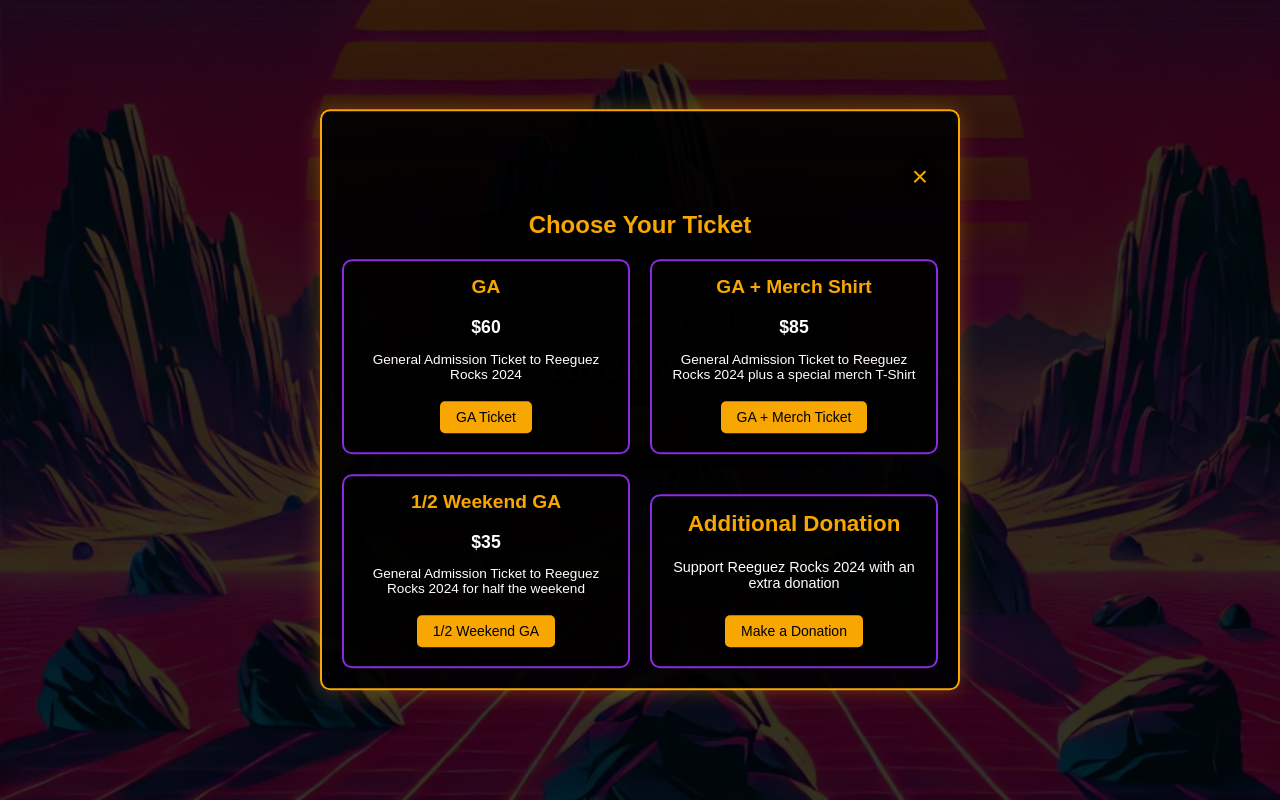
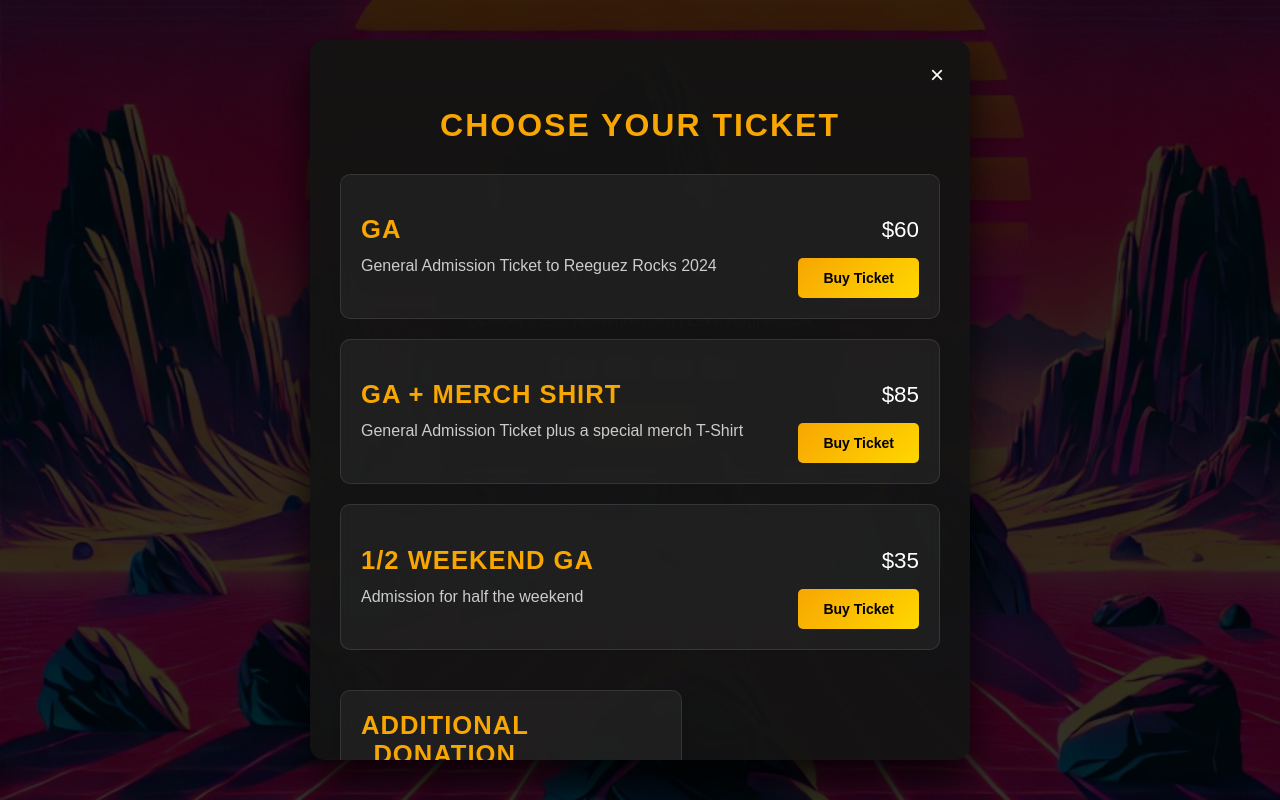
Before and after one commit to garrettw98/reeguezrocks.com, a plain HTML site: page index.html in a window 1280 px wide. Both pictures are taken after a click on the button "TICKETS". Drawn offline with Linux system fonts and the light colour scheme.

Commit message:
Ticket Buy Page Updated

```diff
--- a/index.html
+++ b/index.html
@@ -188,14 +188,14 @@
             top: 50%;
             left: 50%;
             transform: translate(-50%, -50%);
-            background-color: rgba(0, 0, 0, 0.9);
-            color: white;
-            border: 2px solid #f7a602;
-            box-shadow: 0 0 20px rgba(247, 166, 2, 0.3);
-            padding: 60px 20px 20px;
-            border-radius: 10px;
+            background-color: rgba(30, 30, 30, 0.95);
+            color: #fff;
+            border-radius: 15px;
+            padding: 40px 30px;
+            box-shadow: 0 15px 30px rgba(0, 0, 0, 0.5);
             z-index: 1001;
-            max-width: 80%;
+            max-width: 600px;
+            width: 90%;
             max-height: 80%;
             overflow-y: auto;
         }
@@ -216,108 +216,70 @@
         }
         .ticket-options-container {
             display: flex;
-            flex-wrap: wrap;
-            justify-content: center;
+            flex-direction: column;
             gap: 20px;
-            margin-top: 20px;
-            width: 100%;
         }
         .ticket-option, .donation-option {
-            flex: 1 1 calc(33.333% - 40px); /* 3 columns */
-            max-width: 300px;
-            min-width: 220px;
-            background-color: rgba(0, 0, 0, 0.7);
-            border: 2px solid #8A2BE2;
-            color: white;
+            background-color: #222;
+            border: 1px solid #444;
             border-radius: 10px;
-            padding: 15px;
-            box-shadow: 0 4px 6px rgba(0, 0, 0, 0.1);
-            text-align: center;
+            padding: 20px;
+            display: flex;
+            align-items: center;
+            justify-content: space-between;
         }
-        .ticket-option h3 {
-            margin-top: 0;
-            font-size: 1.2em;
+        .ticket-option h3, .donation-option h3 {
+            margin: 0 0 10px;
+            font-size: 1.4em;
             color: #f7a602;
         }
-        .ticket-option .price {
-            font-size: 1.1em;
-            font-weight: bold;
-            margin: 8px 0;
+        .ticket-info {
+            flex: 1;
         }
-        .ticket-option .description {
-            font-size: 0.85em;
-            margin-bottom: 15px;
+        .ticket-action {
+            text-align: right;
+            min-width: 100px;
+        }
+        .ticket-option .description, .donation-option .description {
+            margin: 0;
+            font-size: 0.95em;
+            color: #ccc;
+        }
+        .ticket-option .price, .donation-option .price {
+            font-size: 1.2em;
+            color: #fff;
+            margin-bottom: 10px;
         }
         .ticket-button {
             background-color: #f7a602;
             border: none;
-            color: black;
-            padding: 8px 16px;
-            text-align: center;
+            color: #000;
+            padding: 10px 20px;
+            font-size: 14px;
+            border-radius: 5px;
+            cursor: pointer;
+            transition: background-color 0.3s ease;
             text-decoration: none;
-            display: inline-block;
-            font-size: 14px;
-            margin: 4px 2px;
-            cursor: pointer;
-            border-radius: 5px;
-            transition: all 0.3s ease;
         }
         .ticket-button:hover {
             background-color: #ffd700;
-            color: black;
         }
-        @media (max-width: 1024px) {
-            .ticket-option, .donation-option {
-                flex: 1 1 calc(50% - 40px); /* 2 columns */
-            }
-        }
-        @media (max-width: 768px) {
-            .form-container {
-                max-width: 90%;
-                width: 90%;
-                overflow-x: hidden;
-                overflow-y: auto;
-                max-height: 90vh;
-                padding-top: 80px;
+        #form-title {
+            color: #f7a602;
+            text-align: center;
+            margin-bottom: 30px;
+            font-size: 1.8em;
         }
         #close-form {
-                top: 40px;
+            position: absolute;
             right: 20px;
-                font-size: 28px;
-                z-index: 1002;
-            }
-            .ticket-option, .donation-option {
-                flex: 1 1 100%; /* 1 column */
-                max-width: 100%;
-                padding: 12px;
-            }
-            .ticket-option h3 {
-                font-size: 1.1em;
-            }
-            .ticket-option .price {
-                font-size: 1em;
-            }
-            .ticket-option .description {
-                font-size: 0.8em;
-            }
-            .ticket-button {
-                padding: 6px 12px;
-                font-size: 12px;
-            }
-        }
-        #close-form {
-            position: fixed;
-            right: 20px;
-            top: 40px;
+            top: 20px;
             font-size: 28px;
             cursor: pointer;
             background: none;
             border: none;
-            color: #f7a602;
-            padding: 10px;
+            color: #fff;
             z-index: 1002;
-            background-color: rgba(0, 0, 0, 0.7);
-            border-radius: 50%;
         }
         #close-form:hover {
             color: #ffd700;
@@ -333,11 +295,6 @@
             font-size: 2em;
             margin-top: 20px;
             color: white;
-        }
-        #form-title {
-            color: #f7a602;
-            text-align: center;
-            margin-bottom: 20px;
         }
         #donation-field label {
             color: white;
@@ -465,6 +422,230 @@
             #close-form {
                 top: calc(40px + env(safe-area-inset-top));
             }
+        }
+
+        /* Updated styles for the ticket modal (form-container) */
+        .form-container {
+            display: none; /* Hidden by default */
+            position: fixed;
+            top: 50%;
+            left: 50%;
+            transform: translate(-50%, -50%) scale(0.95);
+            background: rgba(20, 20, 20, 0.95);
+            color: #fff;
+            border-radius: 15px;
+            padding: 40px 30px;
+            box-shadow: 0 20px 40px rgba(0, 0, 0, 0.8);
+            z-index: 1001;
+            max-width: 600px;
+            width: 90%;
+            max-height: 80%;
+            overflow-y: auto;
+            opacity: 0;
+            transition: opacity 0.3s ease, transform 0.3s ease;
+        }
+
+        /* Apply padding adjustments for smaller screens */
+        @media (max-width: 480px) {
+            .form-container {
+                padding: 20px 15px;
+            }
+        }
+
+        .form-container.show {
+            display: block;
+            opacity: 1;
+            transform: translate(-50%, -50%) scale(1);
+        }
+
+        #form-title {
+            color: #f7a602;
+            text-align: center;
+            margin-bottom: 30px;
+            font-size: 2em;
+            font-weight: bold;
+            text-transform: uppercase;
+            letter-spacing: 2px;
+
+            /* Adjust font size for smaller screens */
+            @media (max-width: 480px) {
+                font-size: 1.5em;
+            }
+        }
+
+        /* Close button adjustments */
+        #close-form {
+            position: absolute;
+            right: 20px;
+            top: 20px;
+            font-size: 24px;
+            cursor: pointer;
+            background: none;
+            border: none;
+            color: #fff;
+            z-index: 1002;
+            transition: color 0.3s ease;
+        }
+        #close-form:hover {
+            color: #ffd700;
+        }
+
+        /* Ticket options styling */
+        .ticket-options-container {
+            display: flex;
+            flex-direction: column;
+            gap: 20px;
+        }
+
+        .ticket-option, .donation-option {
+            background: rgba(255, 255, 255, 0.05);
+            border: 1px solid rgba(255, 255, 255, 0.1);
+            border-radius: 10px;
+            padding: 20px;
+            display: flex;
+            align-items: center;
+            justify-content: space-between;
+            backdrop-filter: blur(5px);
+            transition: transform 0.3s ease, box-shadow 0.3s ease;
+        }
+
+        .ticket-option:hover, .donation-option:hover {
+            transform: translateY(-5px);
+            box-shadow: 0 15px 30px rgba(0, 0, 0, 0.5);
+        }
+
+        .ticket-option h3, .donation-option h3 {
+            margin: 0 0 10px;
+            font-size: 1.6em;
+            color: #f7a602;
+            text-transform: uppercase;
+            letter-spacing: 1px;
+
+            /* Adjust font size for smaller screens */
+            @media (max-width: 480px) {
+                font-size: 1.4em;
+            }
+        }
+
+        .ticket-info {
+            flex: 1;
+            margin-right: 20px;
+
+            /* Adjust margin for smaller screens */
+            @media (max-width: 600px) {
+                margin-right: 0;
+            }
+        }
+
+        .ticket-action {
+            text-align: right;
+            min-width: 120px;
+
+            /* Adjust alignment for smaller screens */
+            @media (max-width: 600px) {
+                text-align: left;
+                margin-top: 15px;
+                width: 100%;
+            }
+        }
+
+        .ticket-option .description, .donation-option .description {
+            margin: 0;
+            font-size: 1em;
+            color: #ccc;
+            line-height: 1.5;
+
+            /* Adjust font size for smaller screens */
+            @media (max-width: 480px) {
+                font-size: 0.95em;
+            }
+        }
+
+        .ticket-option .price, .donation-option .price {
+            font-size: 1.4em;
+            color: #fff;
+            margin-bottom: 15px;
+
+            /* Adjust font size for smaller screens */
+            @media (max-width: 480px) {
+                font-size: 1.2em;
+            }
+        }
+
+        .ticket-button {
+            background: linear-gradient(135deg, #f7a602, #ffd700);
+            border: none;
+            color: #000;
+            padding: 12px 25px;
+            font-size: 14px;
+            font-weight: bold;
+            border-radius: 5px;
+            cursor: pointer;
+            transition: background 0.3s ease, transform 0.3s ease;
+            text-decoration: none;
+            display: inline-block;
+
+            /* Adjust font size and padding for smaller screens */
+            @media (max-width: 480px) {
+                font-size: 13px;
+                padding: 10px 20px;
+            }
+        }
+        .ticket-button:hover {
+            background: linear-gradient(135deg, #ffd700, #f7a602);
+            transform: translateY(-2px);
+        }
+
+        /* Media queries for responsiveness */
+        @media (max-width: 600px) {
+            .form-container {
+                padding: 20px 15px;
+            }
+            .ticket-option, .donation-option {
+                flex-direction: column;
+                align-items: flex-start;
+            }
+            .ticket-action {
+                text-align: left;
+                width: 100%;
+                margin-top: 15px;
+            }
+            .ticket-button {
+                width: 100%;
+                padding: 14px;
+            }
+        }
+
+        @media (max-width: 480px) {
+            .ticket-button {
+                padding: 12px;
+            }
+        }
+
+        /* Adjustments for very small screens */
+        @media (max-width: 360px) {
+            .ticket-button {
+                padding: 10px;
+                font-size: 12px;
+            }
+        }
+
+        /* Style for the overlay */
+        .overlay {
+            display: none; /* Hidden by default */
+            position: fixed;
+            top: 0;
+            left: 0;
+            width: 100%;
+            height: 100%;
+            background: rgba(0, 0, 0, 0.8);
+            z-index: 1000;
+            opacity: 0;
+            transition: opacity 0.3s ease;
+        }
+        .overlay.show {
+            display: block;
+            opacity: 1;
         }
     </style>
     <script src="https://js.stripe.com/v3/"></script>
@@ -633,31 +814,46 @@
 
             <div class="ticket-options-container">
                 <div class="ticket-option">
+                    <div class="ticket-info">
                         <h3>GA</h3>
+                        <p class="description">General Admission Ticket to Reeguez Rocks 2024</p>
+                    </div>
+                    <div class="ticket-action">
                         <p class="price">$60</p>
-                    <p class="description">General Admission Ticket to Reeguez Rocks 2024</p>
-                    <a href="https://donate.stripe.com/aEU4gz9li5xd6g86os" class="ticket-button">GA Ticket</a>
+                        <a href="https://donate.stripe.com/aEU4gz9li5xd6g86os" class="ticket-button">Buy Ticket</a>
+                    </div>
                 </div>
 
                 <div class="ticket-option">
+                    <div class="ticket-info">
                         <h3>GA + Merch Shirt</h3>
+                        <p class="description">General Admission Ticket plus a special merch T-Shirt</p>
+                    </div>
+                    <div class="ticket-action">
                         <p class="price">$85</p>
-                    <p class="description">General Admission Ticket to Reeguez Rocks 2024 plus a special merch T-Shirt</p>
-                    <a href="https://donate.stripe.com/bIY00jdBy9Nt9sk4gl" class="ticket-button">GA + Merch Ticket</a>
+                        <a href="https://donate.stripe.com/bIY00jdBy9Nt9sk4gl" class="ticket-button">Buy Ticket</a>
+                    </div>
                 </div>
 
-                <!-- New Half-Weekend GA ticket option -->
                 <div class="ticket-option">
+                    <div class="ticket-info">
                         <h3>1/2 Weekend GA</h3>
+                        <p class="description">Admission for half the weekend</p>
+                    </div>
+                    <div class="ticket-action">
                         <p class="price">$35</p>
-                    <p class="description">General Admission Ticket to Reeguez Rocks 2024 for half the weekend</p>
-                    <a href="https://donate.stripe.com/4gw28rfJG0cTawo6ou" class="ticket-button">1/2 Weekend GA</a>
+                        <a href="https://donate.stripe.com/4gw28rfJG0cTawo6ou" class="ticket-button">Buy Ticket</a>
+                    </div>
                 </div>
 
                 <div class="donation-option">
+                    <div class="ticket-info">
                         <h3>Additional Donation</h3>
                         <p class="description">Support Reeguez Rocks 2024 with an extra donation</p>
-                    <a href="https://donate.stripe.com/3cs00j1SQ8JpbAsdQT" class="ticket-button">Make a Donation</a>
+                    </div>
+                    <div class="ticket-action">
+                        <a href="https://donate.stripe.com/3cs00j1SQ8JpbAsdQT" class="ticket-button">Donate</a>
+                    </div>
                 </div>
             </div>
 
@@ -699,18 +895,18 @@
             const scrollIndicator = document.querySelector('.scroll-indicator');
 
             buyTicketsBtn.addEventListener('click', function() {
-                formContainer.style.display = 'block';
-                overlay.style.display = 'block';
+                formContainer.classList.add('show');
+                overlay.classList.add('show');
             });
 
             closeFormBtn.addEventListener('click', function() {
-                formContainer.style.display = 'none';
-                overlay.style.display = 'none';
+                formContainer.classList.remove('show');
+                overlay.classList.remove('show');
             });
 
             overlay.addEventListener('click', function() {
-                formContainer.style.display = 'none';
-                overlay.style.display = 'none';
+                formContainer.classList.remove('show');
+                overlay.classList.remove('show');
             });
 
             function handleScroll() {
```
Lines whose indentation alone changed are shown as unchanged.
